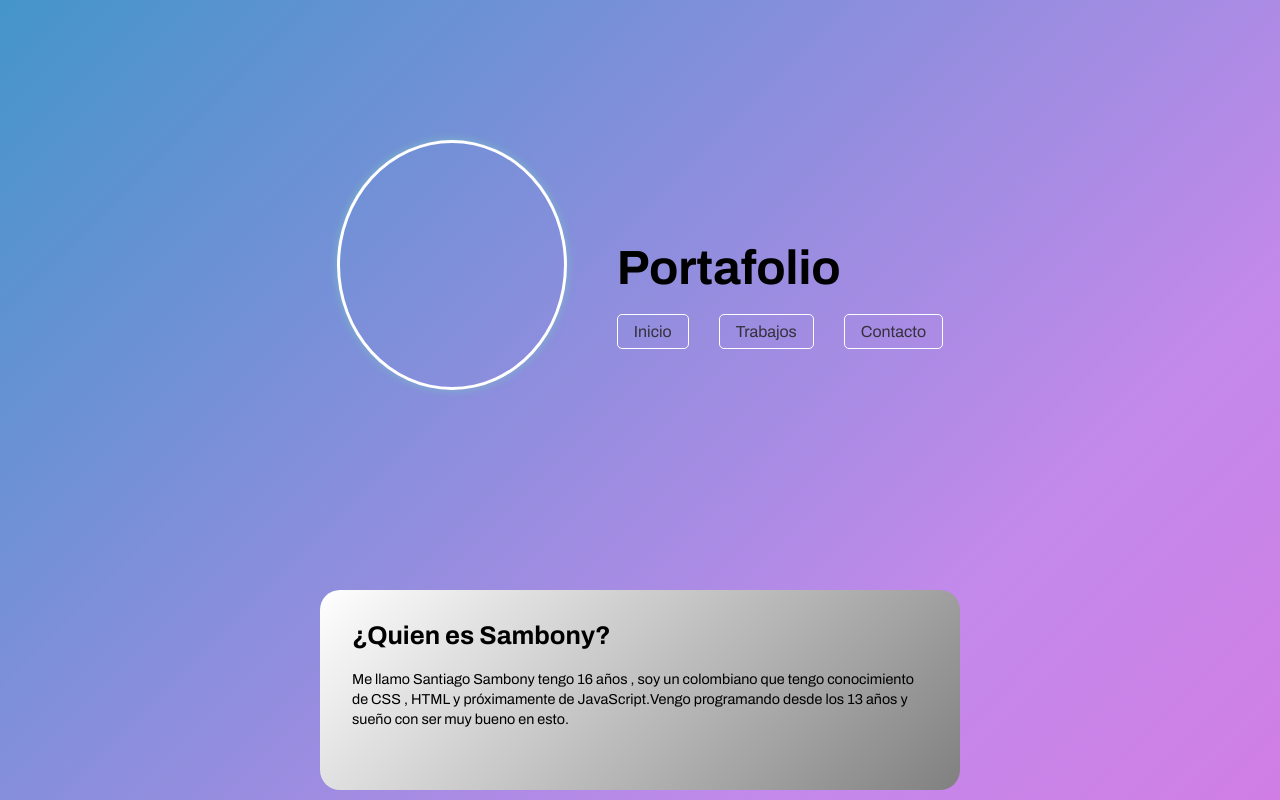
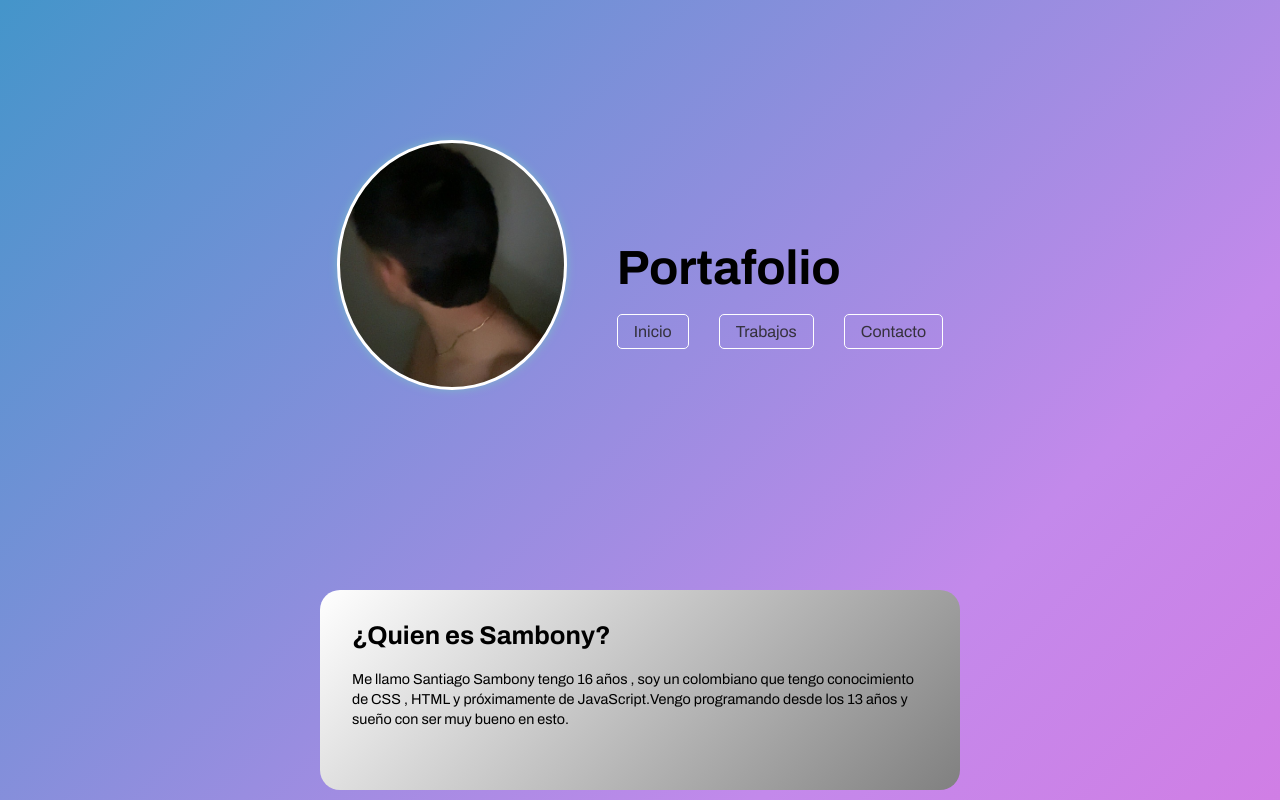
Before and after one commit to zSantiCG/Sambony, a plain HTML site: page index.html in a window 1280 px wide. Shown: the top 800 px of the page. Drawn offline with Linux system fonts and the light colour scheme.

Commit message:
last fixed

```diff
--- a/css/style.css
+++ b/css/style.css
@@ -429,7 +429,7 @@ body{
         border: 3px solid white;
         box-shadow: 0px 0px 9px #7bb7c9;
         margin-top: 140px;
-        background-image: linear-gradient(#ffffff00, #ffffff00), url("../assets/img.jpeg");
+        background-image: linear-gradient(#ffffff00, #ffffff00), url("../assets/icon.jpeg");
         background-position: center;
         background-size: cover;
     }
```
